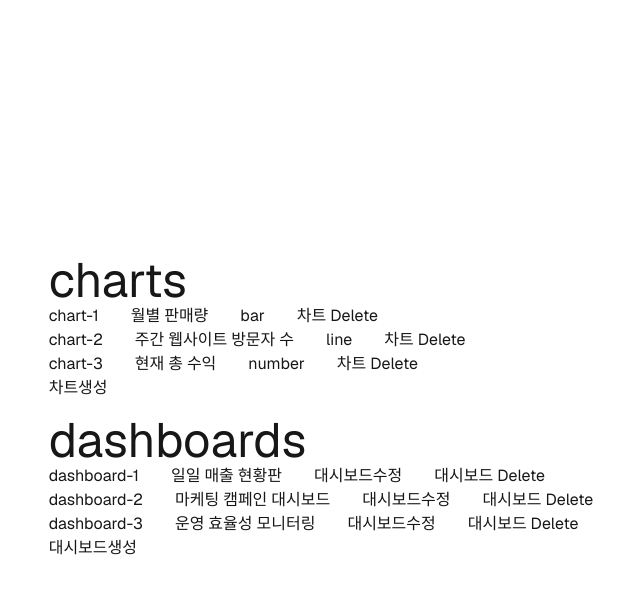
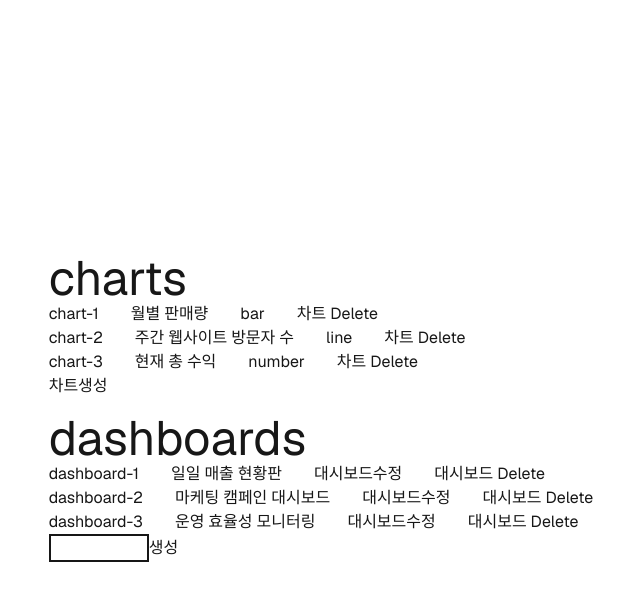
Before and after one commit to DaeguDude/gena-co-take-home, a Next.js app: page / in a window 1280 px wide. Both pictures are taken after a click on the button "대시보드생성". Shown: the top 600 px of the page, without its empty margins (319-959 px from the left). Built offline with nearby package versions, Linux system fonts and the light colour scheme.

Commit message:
대시보드 생성

```diff
--- a/app/create-dashboard.tsx
+++ b/app/create-dashboard.tsx
@@ -1,15 +1,20 @@
 "use client";
 
 import { useRouter } from "next/navigation";
+import { useState } from "react";
 
 export function CreateDashboardButton() {
+  const [edit, setEdit] = useState(false);
+  const [name, setName] = useState<string>("");
   const router = useRouter();
+
+  const reset = () => {
+    setEdit(false);
+    setName("");
+  };
 
   const handleCreate = async () => {
     try {
-      const name = "상학이대시보드";
-      // DELETE 요청을 /api/users 엔드포인트로 보냄
-      // 쿼리 파라미터로 userId를 전달
       const response = await fetch(`/api/dashboards`, {
         method: "POST",
         headers: {
@@ -24,10 +29,26 @@ export function CreateDashboardButton() {
       }
 
       router.refresh();
+      reset();
     } catch (err) {
       console.error("사용자 삭제 오류:", err);
     }
   };
 
-  return <button onClick={handleCreate}>대시보드생성</button>;
+  return edit ? (
+    <div className="flex">
+      <input
+        className="w-[100px] border-2"
+        value={name}
+        onChange={(e) => {
+          setName(e.target.value);
+        }}
+      />
+      <button onClick={handleCreate} disabled={!name}>
+        생성
+      </button>
+    </div>
+  ) : (
+    <button onClick={() => setEdit(true)}>대시보드생성</button>
+  );
 }
```
